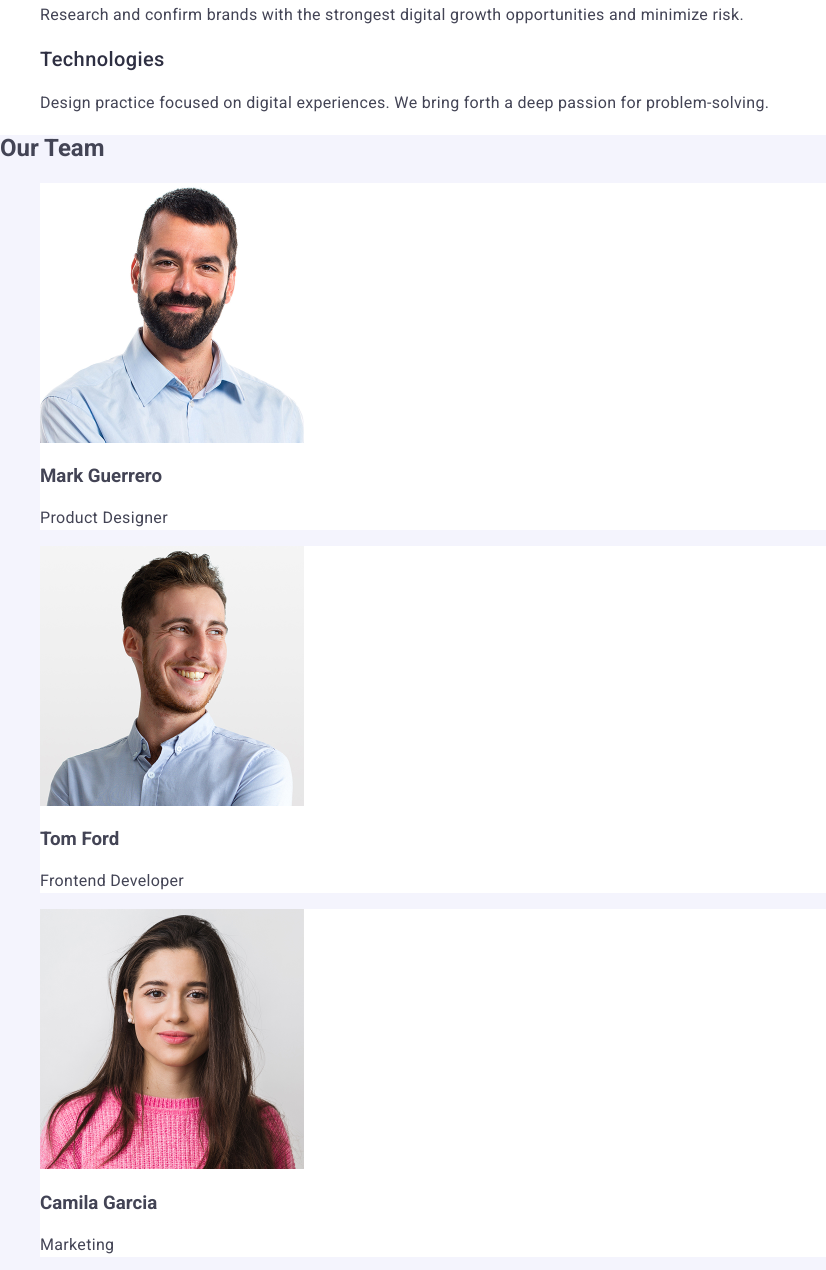
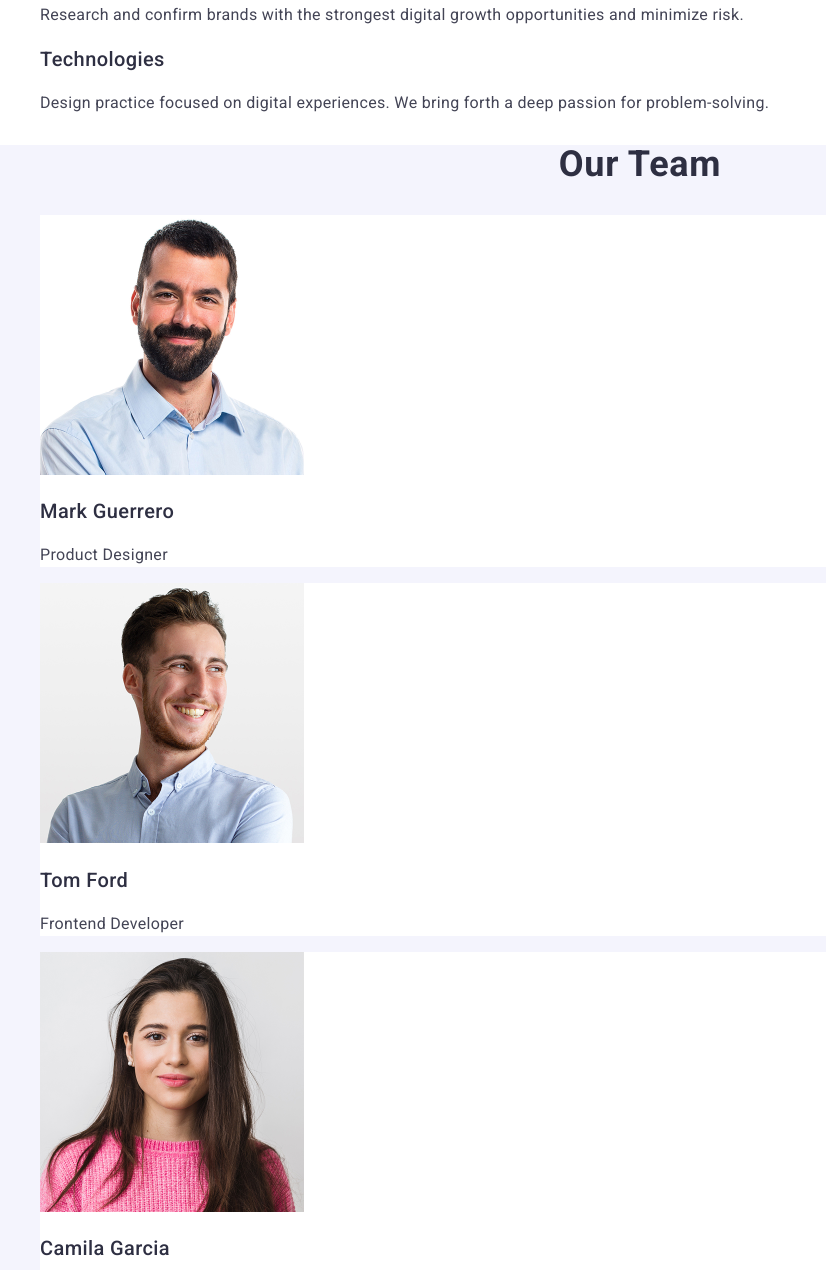
Before and after one commit to br0nt1k/goit-markup-hw-02, a plain HTML site: page index.html in a window 1280 px wide. Shown: the part 593-1863 px from the top of the page, without its empty margins (0-826 px from the left). Drawn offline with nearby package versions, Linux system fonts and the light colour scheme.

Commit message:
edit html and css

```diff
--- a/css/styles.css
+++ b/css/styles.css
@@ -26,6 +26,9 @@ a{
 ul{
     list-style: none;
 }
+button {
+    cursor: pointer;
+}
 .header-nav-ul-li-a{
     font-size: 16px;
     font-weight: 500;
@@ -51,9 +54,6 @@ ul{
 .address-ul-li-a:focus {
     color: #404bbf;
 }
-button{
-    cursor: pointer;
-}
 .firstsection{
     background-color: #2e2f42;
 }
@@ -62,7 +62,6 @@ button{
     color: #fff;
     font-weight: 700;
     font-size: 56px;
-    line-height: 1.07143;
     letter-spacing: 0.02em;
     text-align: center;
 }
@@ -70,7 +69,7 @@ button{
 .firstsection button:focus{
     background-color: #404BBF;
 }
-.order-service{
+.firstsection-button{
     background: #4d5ae5;
     font-weight: 500;
     font-size: 16px;
@@ -95,18 +94,25 @@ button{
 .thirdsection{
     background: #f4f4fd;
 }
-.thirdsection li{
+.thirdsection-ul-li{
     background: #fff;
 }
-section .thirdsection h3{
+.thirdsection-h2{
+    font-size: 36px;
+    line-height: 1.11;
+    text-align: center;
+    letter-spacing: 0.02em;
+    text-transform: capitalize;
+    color: #2e2f42;
+}
+.thirdsection-ul-li-h3{
     font-weight: 500;
     font-size: 20px;
     line-height: 1.2;
     letter-spacing: 0.02em;
     color: #2e2f42;
 }
-.thirdsection p{
-    font-weight: 400;
+.thirdsection-ul-li-p{
     font-size: 16px;
     line-height: 1.5;
     letter-spacing: 0.02em;
@@ -136,7 +142,6 @@ section .thirdsection h3{
 .footer {
     background-color: #2e2f42;
 }
-
 .footer-p {
     font-weight: 400;
     font-size: 16px;
@@ -144,7 +149,6 @@ section .thirdsection h3{
     letter-spacing: 0.02em;
     color: #f4f4fd;
 }
-
-footer .logo-studio {
+.footer .logo-studio {
     color: #f4f4fd;
 }
--- a/index.html
+++ b/index.html
@@ -45,7 +45,7 @@
             <h1 class="firstsection-h">
                 Effective Solutions for Your Business
             </h1>
-            <button type="button" class="order-service">Order Service</button>
+            <button type="button" class="firstsection-button">Order Service</button>
         </section>
         <section class="secondsection">
             <h2 hidden>Features</h2>
@@ -86,27 +86,27 @@
             </ul>
         </section>
         <section class="thirdsection">
-            <h2>Our Team</h2>
+            <h2 class="thirdsection-h2">Our Team</h2>
             <ul>
-                <li>
+                <li class="thirdsection-ul-li">
                     <img src="./images/img.jpg" height="260" width="264" alt="Photo Mark Guerrero"/>
-                    <h3>Mark Guerrero</h3>
-                    <p>Product Designer</p>
+                    <h3 class="thirdsection-ul-li-h3">Mark Guerrero</h3>
+                    <p class="thirdsection-ul-li-p">Product Designer</p>
                 </li>
-                <li>
+                <li class="thirdsection-ul-li">
                     <img src="./images/img-1.jpg" height="260" width="264" alt="Photo Tom Ford"/>
-                    <h3>Tom Ford</h3>
-                    <p>Frontend Developer</p>
+                    <h3 class="thirdsection-ul-li-h3">Tom Ford</h3>
+                    <p class="thirdsection-ul-li-p">Frontend Developer</p>
                 </li>
-                <li>
+                <li class="thirdsection-ul-li">
                     <img src="./images/img-2.jpg" height="260" width="264" alt="Photo Camila Garcia"/>
-                    <h3>Camila Garcia</h3>
-                    <p>Marketing</p>
+                    <h3 class="thirdsection-ul-li-h3">Camila Garcia</h3>
+                    <p class="thirdsection-ul-li-p">Marketing</p>
                 </li>
-                <li>
+                <li class="thirdsection-ul-li">
                     <img src="./images/img-3.jpg" height="260" width="264" alt="Photo Daniel Wilson"/>
-                    <h3>Daniel Wilson</h3>
-                    <p>UI Designer</p>
+                    <h3 class="thirdsection-ul-li-h3">Daniel Wilson</h3>
+                    <p class="thirdsection-ul-li-p">UI Designer</p>
                 </li>
             </ul>
         </section>
```
